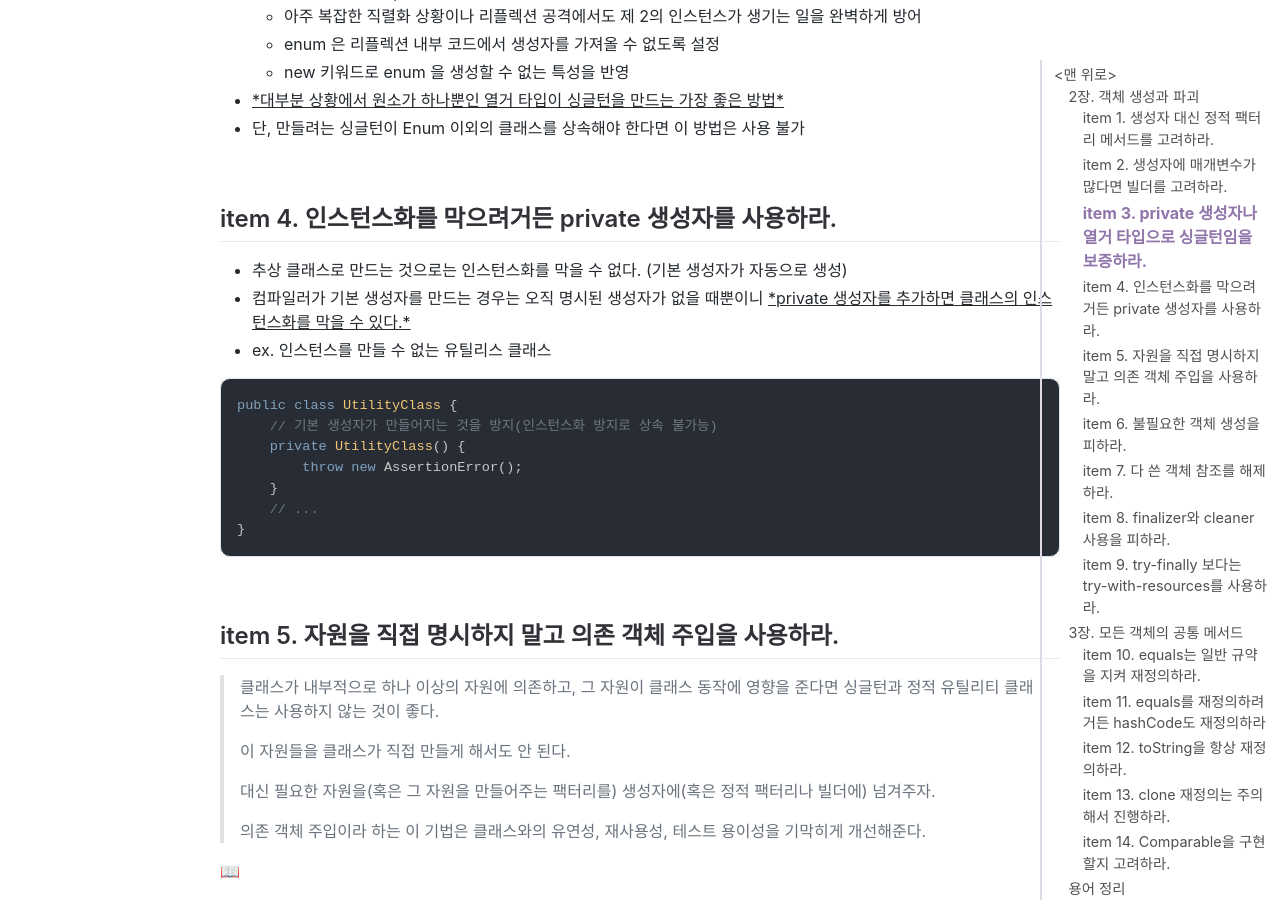
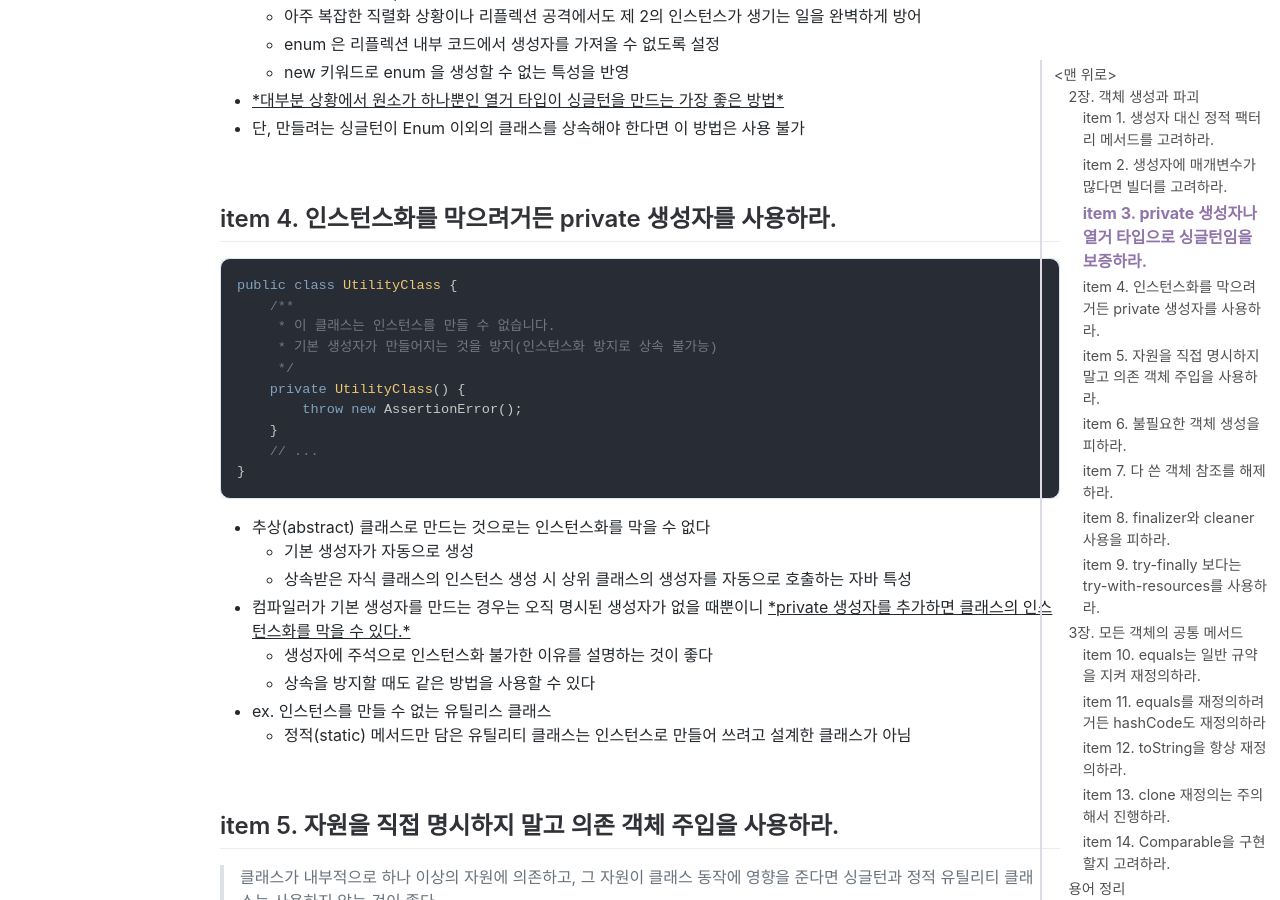
Before and after one commit to jihunparkme/jihunparkme.github.io, a Jekyll site: the page built from _posts/2023-04-07-Effective-Java-Object.md, in a window 1280 px wide and 900 px high, scrolled down 10051 px. Built offline with Jekyll 4.4.1, drawn with Linux system fonts in a browser that asks for light colours; nearby versions of some CDN libraries; comment, search, counter and statistics services are not loaded.

Commit message:
[Effective Java] item 4. 인스턴스화를 막으려거든 private 생성자를 사용하라.

````diff
--- a/_posts/2023-04-07-Effective-Java-Object.md
+++ b/_posts/2023-04-07-Effective-Java-Object.md
@@ -450,19 +450,27 @@ elvis.leaveTheBuilding();
 
 ## item 4. 인스턴스화를 막으려거든 private 생성자를 사용하라.
 
-- 추상 클래스로 만드는 것으로는 인스턴스화를 막을 수 없다. (기본 생성자가 자동으로 생성)
-- 컴파일러가 기본 생성자를 만드는 경우는 오직 명시된 생성자가 없을 때뿐이니 <u>*private 생성자를 추가하면 클래스의 인스턴스화를 막을 수 있다.*</u>
-- ex. 인스턴스를 만들 수 없는 유틸리스 클래스
-
 ```java
 public class UtilityClass {
-    // 기본 생성자가 만들어지는 것을 방지(인스턴스화 방지로 상속 불가능)
+    /**
+     * 이 클래스는 인스턴스를 만들 수 없습니다.
+     * 기본 생성자가 만들어지는 것을 방지(인스턴스화 방지로 상속 불가능)
+     */
     private UtilityClass() {
         throw new AssertionError();
     }
     // ...
 }
 ```
+
+- 추상(abstract) 클래스로 만드는 것으로는 인스턴스화를 막을 수 없다
+  - 기본 생성자가 자동으로 생성
+  - 상속받은 자식 클래스의 인스턴스 생성 시 상위 클래스의 생성자를 자동으로 호출하는 자바 특성
+- 컴파일러가 기본 생성자를 만드는 경우는 오직 명시된 생성자가 없을 때뿐이니 <u>*private 생성자를 추가하면 클래스의 인스턴스화를 막을 수 있다.*</u>
+  - 생성자에 주석으로 인스턴스화 불가한 이유를 설명하는 것이 좋다
+  - 상속을 방지할 때도 같은 방법을 사용할 수 있다
+- ex. 인스턴스를 만들 수 없는 유틸리스 클래스
+  - 정적(static) 메서드만 담은 유틸리티 클래스는 인스턴스로 만들어 쓰려고 설계한 클래스가 아님
 
 <br>
 
````
